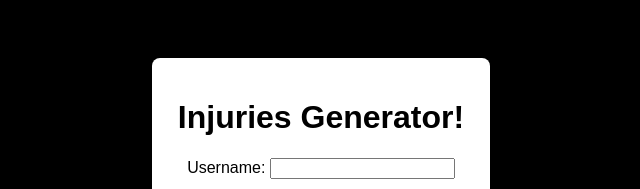
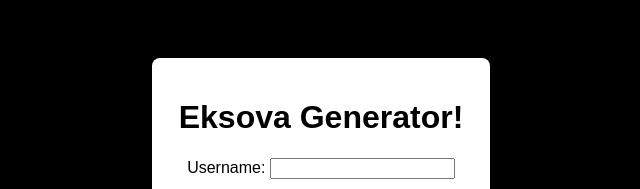
Before and after one commit to PsxScripty/Eks0va.github.io, a plain HTML site: page index.html in a window 1280 px wide. Shown: the top 189 px of the page, without its empty margins (319-959 px from the left). Drawn offline with nearby package versions, Linux system fonts and the light colour scheme.

Commit message:
Update index.html

```diff
--- a/index.html
+++ b/index.html
@@ -57,7 +57,7 @@
 </head>
 <body>
   <div class="container">
-    <h1>Injuries Generator!</h1>
+    <h1>Eksova Generator!</h1>
     <form>
       <label for="username">Username:</label>
       <input type="text" id="username" name="username"><br><br>
```
